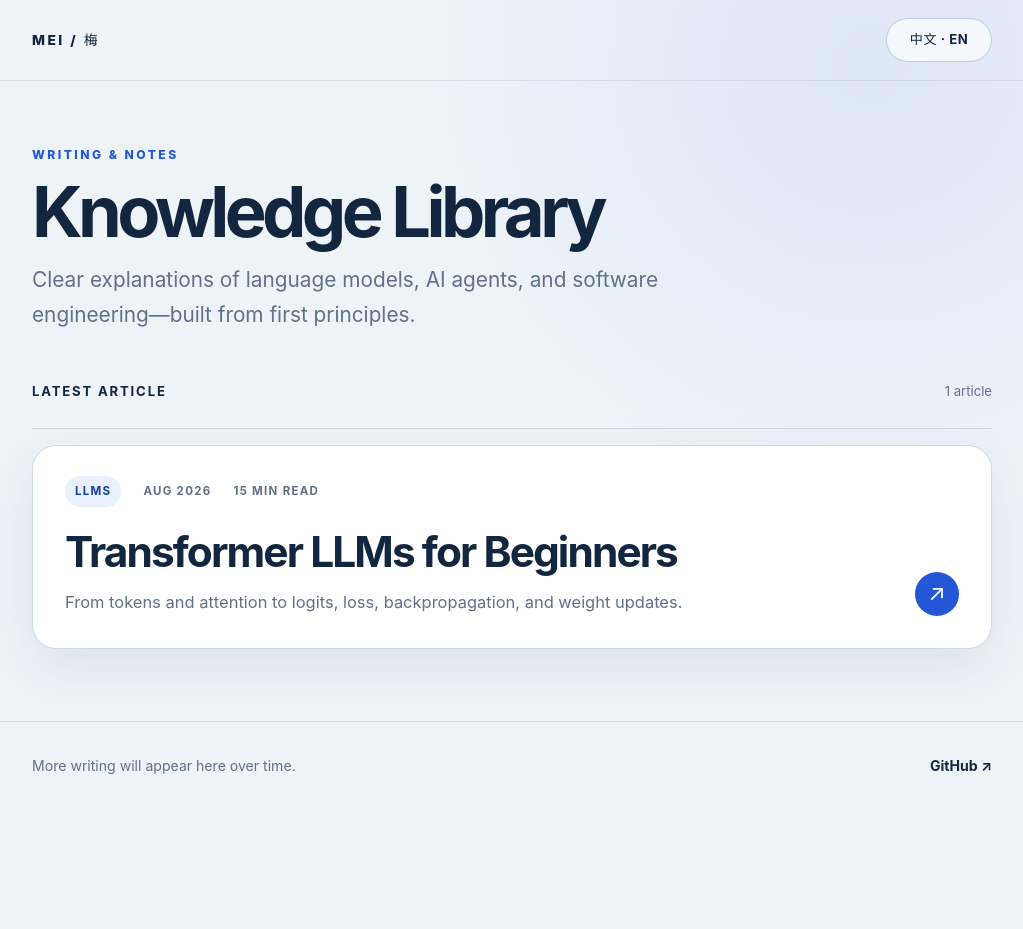
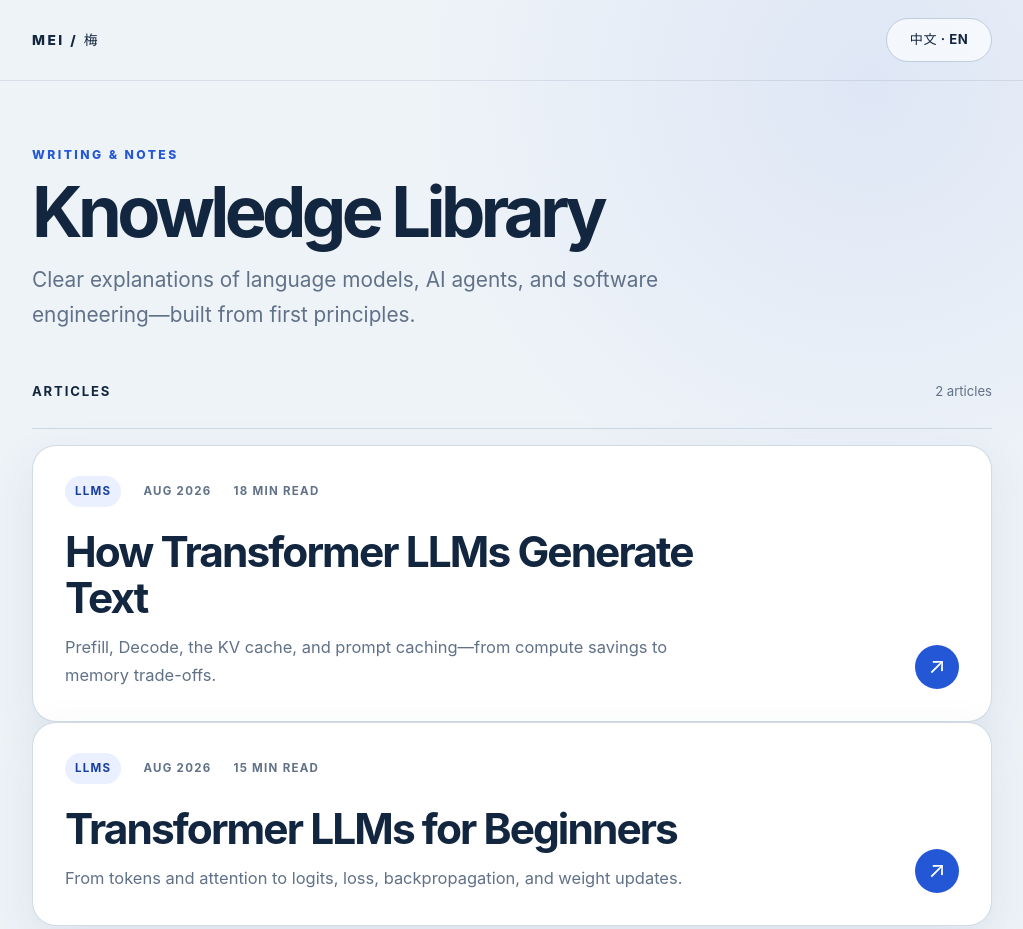
Before and after one commit to xiemeimeiaaa/xiemeimeiaaa.github.io, a website: page index.html in a window 1280 px wide. Shown: the top 929 px of the page, without its empty margins (128-1151 px from the left). Before the commit the page ends 810 px from the top, so only its background shows below. Drawn offline with Linux system fonts and the light colour scheme.

Commit message:
Add Transformer inference article card

```diff
--- a/index.html
+++ b/index.html
@@ -43,9 +43,36 @@
 
       <section id="articles" class="articles" aria-labelledby="articles-heading">
         <div class="section-heading">
-          <h2 id="articles-heading" data-i18n="latest">Latest article</h2>
-          <span class="article-count" data-i18n="count">1 article</span>
+          <h2 id="articles-heading" data-i18n="latest">Articles</h2>
+          <span class="article-count" data-i18n="count">2 articles</span>
         </div>
+
+        <article class="article-card">
+          <a
+            class="article-link"
+            href="articles/transformer-inference-kv-cache/"
+            data-i18n-aria="article2Aria"
+            aria-label="Read “How Transformer LLMs Generate Text”"
+          >
+            <div class="article-meta" aria-hidden="true">
+              <span class="topic" data-i18n="topic">LLMs</span>
+              <span data-i18n="article2Date">AUG 2026</span>
+              <span data-i18n="article2ReadingTime">18 MIN READ</span>
+            </div>
+            <div class="article-body">
+              <div>
+                <h3 data-i18n="article2Title">
+                  How Transformer LLMs Generate Text
+                </h3>
+                <p data-i18n="article2Summary">
+                  Prefill, Decode, the KV cache, and prompt caching—from
+                  compute savings to memory trade-offs.
+                </p>
+              </div>
+              <span class="article-arrow" aria-hidden="true">↗</span>
+            </div>
+          </a>
+        </article>
 
         <article class="article-card">
           <a
--- a/script.js
+++ b/script.js
@@ -6,8 +6,8 @@ export const translations = {
     heading: "Knowledge Library",
     description:
       "Clear explanations of language models, AI agents, and software engineering—built from first principles.",
-    latest: "Latest article",
-    count: "1 article",
+    latest: "Articles",
+    count: "2 articles",
     topic: "LLMs",
     date: "AUG 2026",
     readingTime: "15 MIN READ",
@@ -15,6 +15,12 @@ export const translations = {
     articleSummary:
       "From tokens and attention to logits, loss, backpropagation, and weight updates.",
     articleAria: "Read “Transformer LLMs for Beginners”",
+    article2Date: "AUG 2026",
+    article2ReadingTime: "18 MIN READ",
+    article2Title: "How Transformer LLMs Generate Text",
+    article2Summary:
+      "Prefill, Decode, the KV cache, and prompt caching—from compute savings to memory trade-offs.",
+    article2Aria: "Read “How Transformer LLMs Generate Text”",
     footer: "More writing will appear here over time.",
     githubAria: "Visit Mei's GitHub profile",
   },
@@ -24,8 +30,8 @@ export const translations = {
     kicker: "写作与笔记",
     heading: "知识库",
     description: "从第一性原理出发，清晰解释大语言模型、AI Agent 与软件工程。",
-    latest: "最新文章",
-    count: "1 篇文章",
+    latest: "文章",
+    count: "2 篇文章",
     topic: "LLMs",
     date: "2026年8月",
     readingTime: "阅读约 15 分钟",
@@ -33,6 +39,12 @@ export const translations = {
     articleSummary:
       "从 token 与注意力机制，到 logits、损失、反向传播和权重更新。",
     articleAria: "阅读《初学 Transformer LLM》",
+    article2Date: "2026年8月",
+    article2ReadingTime: "阅读约 18 分钟",
+    article2Title: "Transformer LLM 如何生成文本",
+    article2Summary:
+      "从 Prefill、Decode 与 KV Cache，到计算节省、显存代价和 Prompt Cache。",
+    article2Aria: "阅读《Transformer LLM 如何生成文本》",
     footer: "更多文章会陆续整理在这里。",
     githubAria: "访问 Mei 的 GitHub 主页",
   },
```
Also changed, not shown: tests/homepage-content.test.mjs (added, +23 -0 lines), tests/language.test.mjs (+17 -0 lines).
